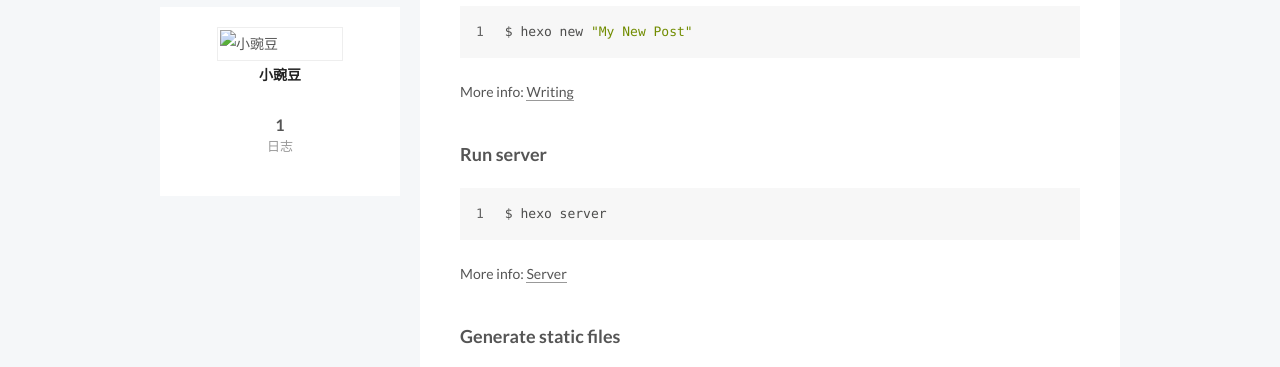
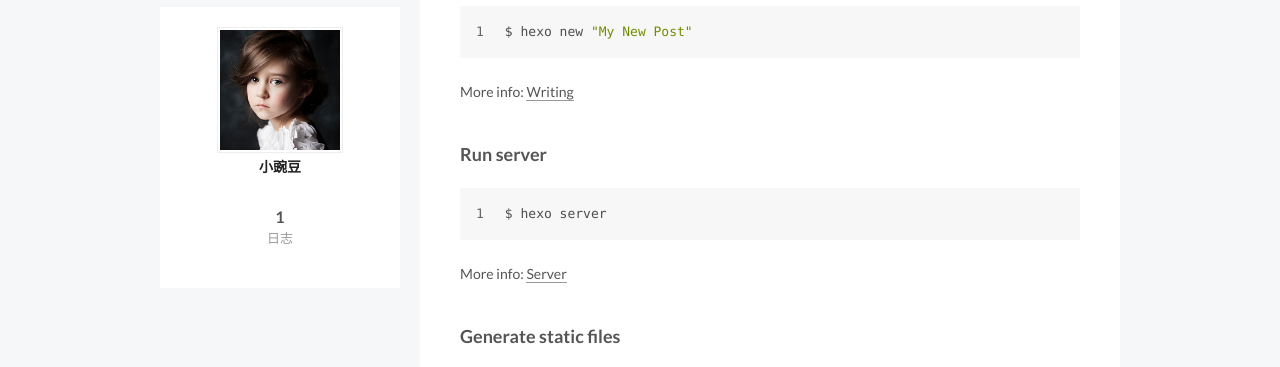
Before and after one commit to jane0219/jane0219.github.io, a plain HTML site: page index.html in a window 1280 px wide. Shown: the part 401-768 px from the top of the page. Drawn offline with Linux system fonts and the light colour scheme; a script that the page names is missing.

Commit message:
Site updated: 2016-09-24 10:24:49

```diff
--- a/index.html
+++ b/index.html
@@ -419,7 +419,7 @@
       <section class="site-overview sidebar-panel  sidebar-panel-active ">
         <div class="site-author motion-element" itemprop="author" itemscope itemtype="http://schema.org/Person">
           <img class="site-author-image" itemprop="image"
-               src="/images/avatar.png"
+               src="/images/avatar.jpg"
                alt="小豌豆" />
           <p class="site-author-name" itemprop="name">小豌豆</p>
           <p class="site-description motion-element" itemprop="description"></p>
```
Also changed, not shown: 2016/09/24/hello-world/index.html (+1 -1 lines), archives/2016/09/index.html (+1 -1 lines), archives/2016/index.html (+1 -1 lines), archives/index.html (+1 -1 lines).
